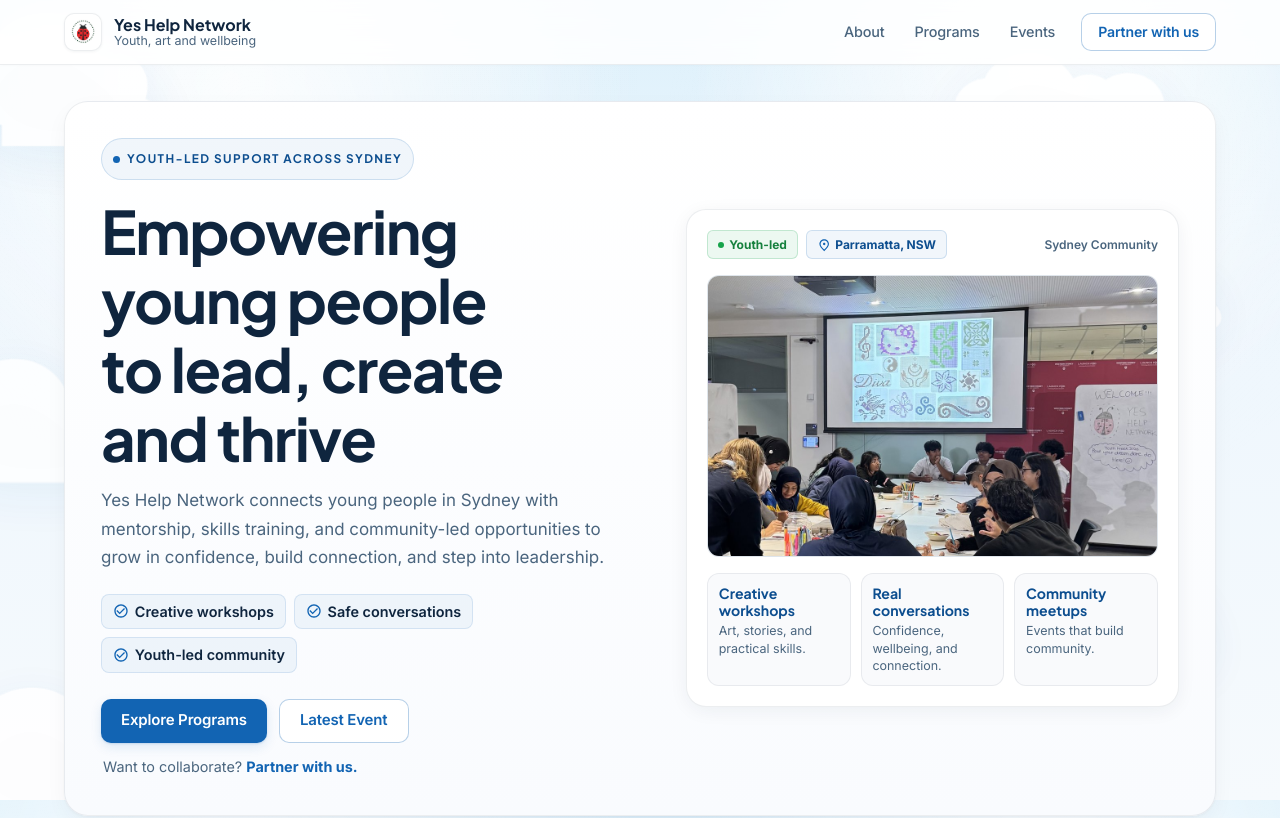
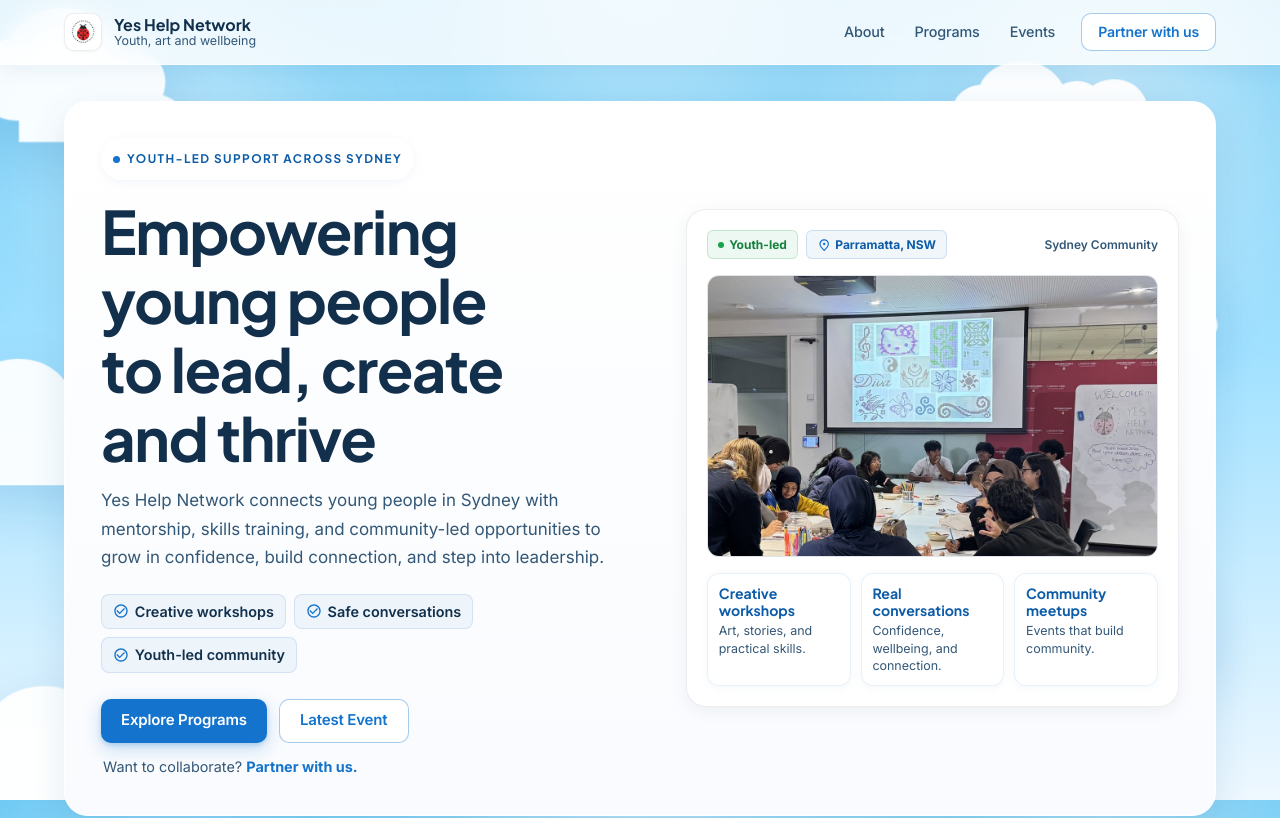
Before and after one commit to yeshelpnetwork/yeshelpnetwork.github.io, a Next.js app: page / in a window 1280 px wide. Shown: the top 818 px of the page. Built offline with nearby package versions, Linux system fonts and the light colour scheme.

Commit message:
Brighten sky palette and re-activate dynamic cloud floating animations

```diff
--- a/app/globals.css
+++ b/app/globals.css
@@ -3,13 +3,12 @@
 @tailwind utilities;
 
 :root {
-  --foreground: 15 37 62;
-  --bg-page: #f2f8fd;
-  --surface: #ffffff;
-  --border-subtle: rgba(15, 37, 62, 0.08);
-  --border-card: rgba(226, 232, 240, 0.9);
-  --primary: #1264b3;
-  --primary-dark: #0e4f94;
+  --foreground: 18 48 76;
+  --sky-top: #5fc4f3;
+  --sky-mid: #9ee0ff;
+  --sky-bottom: #eef8ff;
+  --primary: #1272cc;
+  --primary-dark: #0e5ba6;
 }
 
 html,
@@ -19,19 +18,18 @@ body {
 
 body {
   color: rgb(var(--foreground));
-  background-color: #f2f8fd;
-  background-image:
-    radial-gradient(circle at 18% 10%, rgba(255, 255, 255, 0.8), transparent 32%),
-    radial-gradient(circle at 82% 8%, rgba(255, 255, 255, 0.85), transparent 28%),
-    radial-gradient(circle at 50% 95%, rgba(255, 255, 255, 0.6), transparent 45%),
-    linear-gradient(180deg, #dcf0fb 0%, #edf6fd 32%, #f6fafd 100%);
+  background:
+    radial-gradient(circle at 50% -8%, rgba(255, 255, 255, 0.65), transparent 32%),
+    radial-gradient(circle at 14% 12%, rgba(255, 255, 255, 0.35), transparent 22%),
+    radial-gradient(circle at 86% 8%, rgba(255, 255, 255, 0.45), transparent 25%),
+    linear-gradient(180deg, var(--sky-top) 0%, var(--sky-mid) 42%, var(--sky-bottom) 100%);
   background-attachment: fixed;
   overflow-x: hidden;
 }
 
 :focus-visible {
-  outline: 2px solid #1264b3;
-  outline-offset: 2px;
+  outline: 3px solid #1272cc;
+  outline-offset: 3px;
 }
 
 .site-content {
@@ -51,18 +49,25 @@ body {
   position: absolute;
   inset: 0;
   background:
-    radial-gradient(circle at 20% 15%, rgba(255, 255, 255, 0.4), transparent 30%),
-    radial-gradient(circle at 80% 20%, rgba(255, 255, 255, 0.35), transparent 30%);
+    radial-gradient(circle at 18% 20%, rgba(255, 255, 255, 0.25), transparent 20%),
+    radial-gradient(circle at 84% 16%, rgba(255, 255, 255, 0.3), transparent 22%),
+    radial-gradient(circle at 50% 95%, rgba(255, 255, 255, 0.4), transparent 40%);
 }
 
 .cloud {
   position: absolute;
-  filter: drop-shadow(0 12px 28px rgba(18, 100, 179, 0.08));
-  animation: cloud-float 44s ease-in-out infinite;
+  filter: drop-shadow(0 16px 28px rgba(45, 125, 185, 0.22));
+  animation-name: cloud-float;
+  animation-timing-function: ease-in-out;
+  animation-iteration-count: infinite;
   transform: translate3d(0, 0, 0);
   will-change: transform;
   pointer-events: none;
   user-select: none;
+}
+
+.cloud--alt {
+  animation-name: cloud-float-alt;
 }
 
 @keyframes cloud-float {
@@ -71,10 +76,23 @@ body {
     transform: translate3d(0, 0, 0) scale(1);
   }
   35% {
-    transform: translate3d(24px, -12px, 0) scale(1.02);
+    transform: translate3d(36px, -18px, 0) scale(1.03);
   }
   70% {
-    transform: translate3d(-16px, -6px, 0) scale(0.99);
+    transform: translate3d(-22px, -8px, 0) scale(0.985);
+  }
+}
+
+@keyframes cloud-float-alt {
+  0%,
+  100% {
+    transform: translate3d(0, 0, 0) scale(1);
+  }
+  40% {
+    transform: translate3d(-32px, -16px, 0) scale(1.025);
+  }
+  75% {
+    transform: translate3d(24px, -6px, 0) scale(0.985);
   }
 }
 
--- a/app/page.tsx
+++ b/app/page.tsx
@@ -44,9 +44,10 @@ const mediaRadius = '12px';
 
 const frostedPanelSx = {
   borderRadius: panelRadiusSx,
-  bgcolor: '#FFFFFF',
-  border: '1px solid rgba(15, 37, 62, 0.08)',
-  boxShadow: '0 1px 3px rgba(15, 37, 62, 0.04), 0 8px 24px -4px rgba(15, 37, 62, 0.06)',
+  bgcolor: 'rgba(255, 255, 255, 0.92)',
+  backdropFilter: 'blur(16px)',
+  border: '1px solid rgba(255, 255, 255, 0.85)',
+  boxShadow: '0 12px 36px rgba(28, 88, 142, 0.12)',
 };
 const sectionShellSx = {
   ...frostedPanelSx,
@@ -56,8 +57,9 @@ const sectionShellSx = {
 const insetCardSx = {
   p: { xs: 1.5, sm: 1.75 },
   borderRadius: insetCardRadius,
-  bgcolor: 'rgba(248, 250, 252, 0.85)',
-  border: '1px solid rgba(15, 37, 62, 0.07)',
+  bgcolor: 'rgba(255, 255, 255, 0.92)',
+  border: '1px solid rgba(18, 114, 204, 0.1)',
+  boxShadow: '0 2px 8px rgba(32, 92, 145, 0.05)',
   minWidth: 0,
 };
 const sectionSpacingSx = { xs: 5, sm: 6.5, md: 7.5 };
@@ -86,8 +88,9 @@ const softPillSx = {
   px: 1.4,
   py: 0.55,
   borderRadius: '999px',
-  bgcolor: 'rgba(18, 100, 179, 0.06)',
-  border: '1px solid rgba(18, 100, 179, 0.16)',
+  bgcolor: 'rgba(255, 255, 255, 0.92)',
+  border: '1px solid rgba(255, 255, 255, 0.75)',
+  boxShadow: '0 2px 8px rgba(32, 92, 145, 0.06)',
 };
 const iconBubbleSx = {
   width: 40,
@@ -95,7 +98,7 @@ const iconBubbleSx = {
   borderRadius: '10px',
   display: 'grid',
   placeItems: 'center',
-  bgcolor: 'rgba(18, 100, 179, 0.08)',
+  bgcolor: 'rgba(18, 114, 204, 0.09)',
   color: 'primary.main',
   flexShrink: 0,
 };
@@ -107,13 +110,12 @@ const surfaceCardSx = {
   minWidth: 0,
   overflow: 'hidden',
   bgcolor: '#FFFFFF',
-  border: '1px solid rgba(15, 37, 62, 0.08)',
-  boxShadow: '0 1px 3px rgba(15, 37, 62, 0.04), 0 6px 18px -4px rgba(15, 37, 62, 0.04)',
+  border: '1px solid rgba(255, 255, 255, 0.85)',
+  boxShadow: '0 4px 20px rgba(32, 92, 145, 0.08)',
   transition: 'transform 200ms ease, box-shadow 200ms ease, border-color 200ms ease',
   '&:hover': {
     transform: 'translateY(-3px)',
-    boxShadow: '0 4px 14px rgba(15, 37, 62, 0.06), 0 16px 32px -6px rgba(15, 37, 62, 0.08)',
-    borderColor: 'rgba(18, 100, 179, 0.22)',
+    boxShadow: '0 12px 32px rgba(32, 92, 145, 0.14)',
   },
 };
 const mediaFrameSx = {
--- a/app/theme/ThemeRegistry.tsx
+++ b/app/theme/ThemeRegistry.tsx
@@ -21,9 +21,9 @@ function createEmotionCache() {
 const theme = createTheme({
   palette: {
     primary: {
-      main: '#1264B3',
-      light: '#3B8CD9',
-      dark: '#0D4E8F',
+      main: '#1473CC',
+      light: '#4DA2EC',
+      dark: '#0D5CA8',
       contrastText: '#FFFFFF',
     },
     secondary: {
@@ -39,14 +39,14 @@ const theme = createTheme({
       contrastText: '#FFFFFF',
     },
     background: {
-      default: '#F8FAFC',
+      default: '#F0F8FE',
       paper: '#FFFFFF',
     },
     text: {
-      primary: '#0F253E',
-      secondary: '#4A657E',
+      primary: '#12304C',
+      secondary: '#335777',
     },
-    divider: 'rgba(15, 37, 62, 0.08)',
+    divider: 'rgba(20, 115, 204, 0.12)',
   },
   shape: { borderRadius: 12 },
   typography: {
@@ -147,23 +147,23 @@ const theme = createTheme({
           boxShadow: 'none',
         },
         containedPrimary: {
-          backgroundColor: '#1264B3',
+          backgroundColor: '#1473CC',
           color: '#FFFFFF',
-          boxShadow: '0 1px 2px rgba(18, 100, 179, 0.16), 0 4px 12px rgba(18, 100, 179, 0.12)',
+          boxShadow: '0 2px 4px rgba(20, 115, 204, 0.2), 0 6px 18px rgba(20, 115, 204, 0.24)',
           '&:hover': {
-            backgroundColor: '#0D4E8F',
-            boxShadow: '0 2px 4px rgba(18, 100, 179, 0.2), 0 6px 16px rgba(18, 100, 179, 0.18)',
+            backgroundColor: '#0D5CA8',
+            boxShadow: '0 4px 8px rgba(20, 115, 204, 0.25), 0 10px 24px rgba(20, 115, 204, 0.3)',
           },
         },
         outlinedPrimary: {
-          backgroundColor: '#FFFFFF',
-          borderColor: 'rgba(18, 100, 179, 0.3)',
+          backgroundColor: 'rgba(255, 255, 255, 0.9)',
+          borderColor: 'rgba(20, 115, 204, 0.38)',
           borderWidth: 1.5,
-          color: '#1264B3',
+          color: '#1473CC',
           '&:hover': {
             borderWidth: 1.5,
-            borderColor: '#1264B3',
-            backgroundColor: 'rgba(18, 100, 179, 0.04)',
+            borderColor: '#1473CC',
+            backgroundColor: 'rgba(20, 115, 204, 0.06)',
           },
         },
       },
--- a/app/ui/HeaderBar.tsx
+++ b/app/ui/HeaderBar.tsx
@@ -22,10 +22,10 @@ export default function HeaderBar() {
       color="inherit"
       elevation={0}
       sx={{
-        borderBottom: '1px solid rgba(15, 37, 62, 0.08)',
-        bgcolor: 'rgba(255, 255, 255, 0.85)',
-        backdropFilter: 'blur(12px)',
-        boxShadow: '0 1px 3px rgba(15, 37, 62, 0.02)',
+        borderBottom: '1px solid rgba(255, 255, 255, 0.7)',
+        bgcolor: 'rgba(255, 255, 255, 0.82)',
+        backdropFilter: 'blur(16px)',
+        boxShadow: '0 4px 20px rgba(32, 92, 145, 0.08)',
       }}
     >
       <Container maxWidth="lg">
--- a/app/ui/SkyBackdrop.tsx
+++ b/app/ui/SkyBackdrop.tsx
@@ -1,14 +1,14 @@
 const clouds = [
-  { shape: 1, top: '2%', left: '-5%', width: '16rem', opacity: 0.88, duration: '46s', delay: '-18s' },
-  { shape: 2, top: '7%', left: '74%', width: '16rem', opacity: 0.92, duration: '52s', delay: '-24s' },
-  { shape: 3, top: '18%', left: '15%', width: '9.5rem', opacity: 0.72, duration: '36s', delay: '-8s' },
-  { shape: 2, top: '32%', left: '82%', width: '11.5rem', opacity: 0.78, duration: '40s', delay: '-16s' },
-  { shape: 1, top: '45%', left: '-6%', width: '15rem', opacity: 0.84, duration: '44s', delay: '-20s' },
-  { shape: 3, top: '57%', left: '68%', width: '9rem', opacity: 0.74, duration: '38s', delay: '-12s' },
-  { shape: 2, top: '70%', left: '78%', width: '15.5rem', opacity: 0.88, duration: '48s', delay: '-28s' },
-  { shape: 3, top: '78%', left: '14%', width: '9.5rem', opacity: 0.7, duration: '34s', delay: '-7s' },
-  { shape: 1, top: '86%', left: '-5%', width: '16rem', opacity: 0.88, duration: '46s', delay: '-22s' },
-  { shape: 2, top: '91%', left: '64%', width: '13rem', opacity: 0.8, duration: '42s', delay: '-24s' },
+  { shape: 1, top: '2%', left: '-4%', width: '16rem', opacity: 0.94, duration: '18s', delay: '-3s', alt: false },
+  { shape: 2, top: '8%', left: '72%', width: '15rem', opacity: 0.96, duration: '22s', delay: '-8s', alt: true },
+  { shape: 3, top: '19%', left: '14%', width: '10rem', opacity: 0.86, duration: '16s', delay: '-5s', alt: false },
+  { shape: 2, top: '32%', left: '80%', width: '12rem', opacity: 0.9, duration: '20s', delay: '-11s', alt: true },
+  { shape: 1, top: '45%', left: '-5%', width: '15.5rem', opacity: 0.92, duration: '19s', delay: '-7s', alt: false },
+  { shape: 3, top: '56%', left: '66%', width: '9.5rem', opacity: 0.88, duration: '17s', delay: '-4s', alt: true },
+  { shape: 2, top: '69%', left: '76%', width: '16rem', opacity: 0.94, duration: '21s', delay: '-14s', alt: false },
+  { shape: 3, top: '78%', left: '12%', width: '10.5rem', opacity: 0.85, duration: '15s', delay: '-9s', alt: true },
+  { shape: 1, top: '86%', left: '-4%', width: '16.5rem', opacity: 0.94, duration: '20s', delay: '-6s', alt: false },
+  { shape: 2, top: '91%', left: '62%', width: '13.5rem', opacity: 0.9, duration: '18s', delay: '-12s', alt: true },
 ];
 
 function CloudSvg({ shape }: { shape: number }) {
@@ -17,8 +17,7 @@ function CloudSvg({ shape }: { shape: number }) {
       <svg viewBox="0 0 170 95" fill="none" xmlns="http://www.w3.org/2000/svg" style={{ width: '100%', height: 'auto', display: 'block' }}>
         <path
           d="M 42 78 C 24 78 12 66 12 50 C 12 36 22 26 36 24 C 42 11 56 4 72 4 C 90 4 105 15 110 32 C 117 30 124 30 130 35 C 139 42 140 52 137 61 C 146 64 152 70 152 78 C 152 87 143 92 133 92 L 42 92 Z"
-          fill="white"
-          fillOpacity="0.94"
+          fill="#FFFFFF"
         />
       </svg>
     );
@@ -28,8 +27,7 @@ function CloudSvg({ shape }: { shape: number }) {
       <svg viewBox="0 0 190 85" fill="none" xmlns="http://www.w3.org/2000/svg" style={{ width: '100%', height: 'auto', display: 'block' }}>
         <path
           d="M 38 72 C 22 72 10 61 10 46 C 10 33 20 23 33 22 C 38 10 52 3 67 3 C 81 3 93 11 99 22 C 106 18 116 18 123 23 C 133 16 148 16 158 24 C 168 33 169 45 165 54 C 174 57 180 64 180 72 C 180 81 171 85 161 85 L 38 85 Z"
-          fill="white"
-          fillOpacity="0.92"
+          fill="#FFFFFF"
         />
       </svg>
     );
@@ -38,8 +36,7 @@ function CloudSvg({ shape }: { shape: number }) {
     <svg viewBox="0 0 140 80" fill="none" xmlns="http://www.w3.org/2000/svg" style={{ width: '100%', height: 'auto', display: 'block' }}>
       <path
         d="M 32 65 C 18 65 8 55 8 42 C 8 30 17 21 28 20 C 33 9 44 3 57 3 C 71 3 83 12 87 25 C 92 23 98 23 103 27 C 110 32 112 40 109 48 C 117 50 122 56 122 63 C 122 71 115 75 106 75 L 32 75 Z"
-        fill="white"
-        fillOpacity="0.9"
+        fill="#FFFFFF"
       />
     </svg>
   );
@@ -52,7 +49,7 @@ export default function SkyBackdrop() {
       {clouds.map((cloud, i) => (
         <div
           key={i}
-          className="cloud"
+          className={`cloud ${cloud.alt ? 'cloud--alt' : ''}`}
           style={{
             top: cloud.top,
             left: cloud.left,
```
Also changed, not shown: app/layout.tsx (+4 -3 lines).
